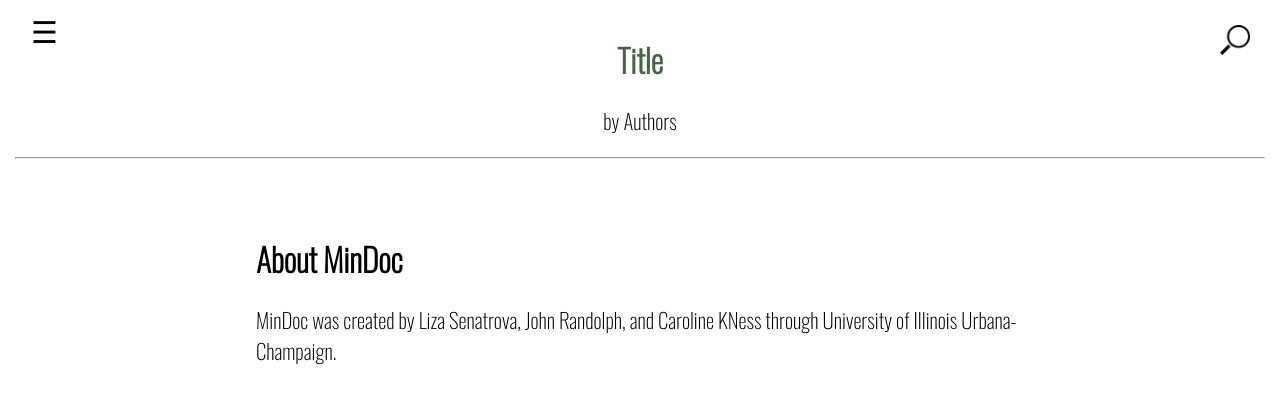
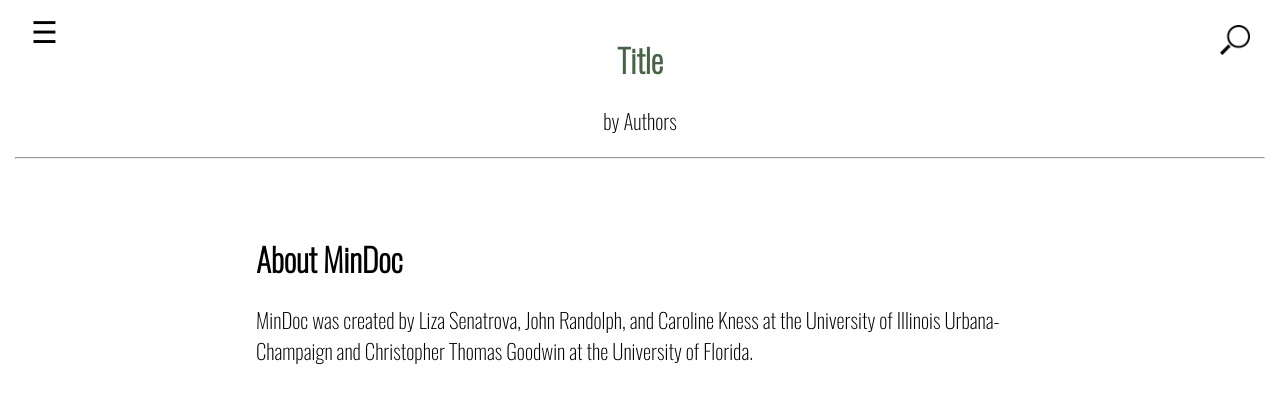
Before and after one commit to DerDoktorFaust/MinDoc, a Jekyll site: the page built from 008_about_mindoc.md, in a window 1280 px wide. Shown: the top 404 px of the page. Built offline with Jekyll 4.4.1, drawn with Linux system fonts in a browser that asks for light colours.

Commit message:
updated names of team members and affiliations

```diff
--- a/008_about_mindoc.md
+++ b/008_about_mindoc.md
@@ -5,4 +5,4 @@ number: 010
 ---
 
 # About MinDoc
-MinDoc was created by Liza Senatrova, John Randolph, and Caroline KNess through University of Illinois Urbana-Champaign.
+MinDoc was created by Liza Senatrova, John Randolph, and Caroline Kness at the University of Illinois Urbana-Champaign and Christopher Thomas Goodwin at the University of Florida.
```
